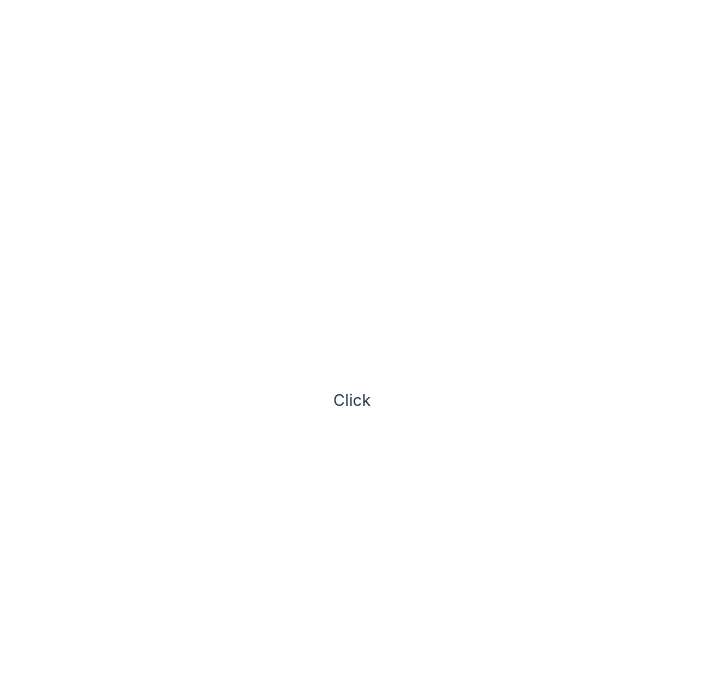
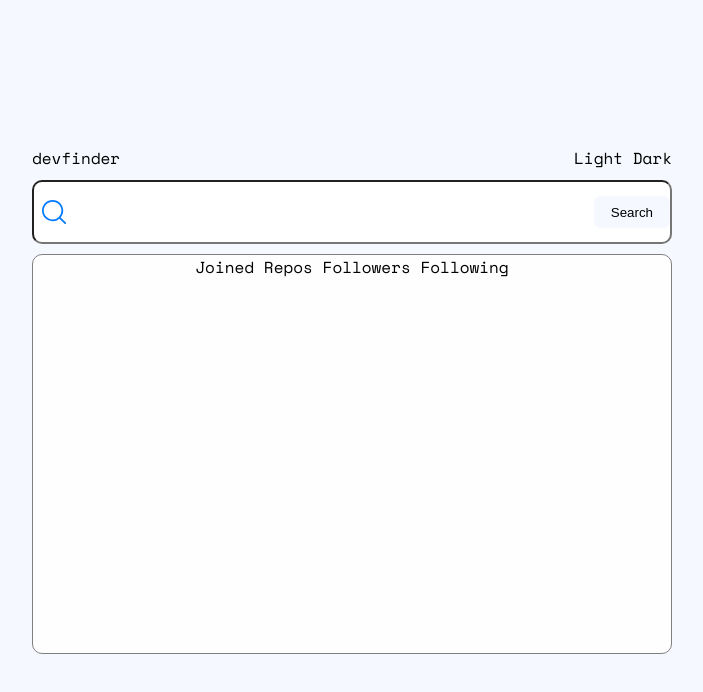
Before and after one commit to unachoza/github-user-search, a React (Vite) app: page / in a window 1280 px wide. Shown: the top 692 px of the page, without its empty margins (288-991 px from the left). Built offline with nearby package versions, Linux system fonts and the light colour scheme.

Commit message:
scaffold app; form component with input styles for icon; card styling

```diff
--- a/src/App.css
+++ b/src/App.css
@@ -18,48 +18,30 @@
 }
 
 #root {
-	max-width: 1280px;
-	margin: 0 auto;
-	padding: 2rem;
-	text-align: center;
+	width: 100vw;
+	display: flex;
+	flex-direction: column;
+	align-items: center;
 }
 
-.space-mono-regular {
-	font-family: "Space Mono", monospace;
-	font-weight: 400;
-	font-style: normal;
+/* ---- Small (Phone) 375px ------ */
+@media only screen and (min-width: 375px) and (max-width: 500px) and (min-height: 844px) and (-webkit-min-device-pixel-ratio: 3) {
+	body {
+		width: 87vw;
+		color: blue;
+	}
 }
 
-.space-mono-bold {
-	font-family: "Space Mono", monospace;
-	font-weight: 700;
-	font-style: normal;
+/* ---- Large (Desktop) 1440px --- */
+body {
+	width: 50%;
 }
-
-h1 {
-	font-family: "Space Mono", monospace;
-	font-weight: 700;
-	font-size: 26px;
-	line-height: 38px;
+.result-container {
+	display: flex;
+	justify-content: center;
 }
-
-h2 {
-	font-family: "Space Mono", monospace;
-	font-weight: 700;
-	font-size: 22px;
-	line-height: 33px;
+nav {
+	display: flex;
+	justify-content: space-between;
+	width: 100%;
 }
-
-h3 {
-	font-family: "Space Mono", monospace;
-	font-weight: 400;
-	font-size: 16px;
-	line-height: 24px;
-}
-
-h4 {
-	font-family: "Space Mono", monospace;
-	font-weight: 400;
-	font-size: 13px;
-	line-height: 20px;
-}
--- a/src/App.tsx
+++ b/src/App.tsx
@@ -1,15 +1,21 @@
-import { useState } from "react";
-import reactLogo from "./assets/react.svg";
-import viteLogo from "/vite.svg";
+import Card from "./Components/Card/Card";
+import Form from "./Components/Form/Form";
 import "./App.css";
 
 function App() {
-	const [count, setCount] = useState(0);
-
 	return (
-		<>
-			<p className="read-the-docs">Click</p>
-		</>
+		<body>
+			<nav>
+				<div className="logo">devfinder</div>
+				<div className="toggle">Light Dark</div>
+			</nav>
+			<Form />
+			{/* <form action="">
+				<input type="text" placeholder="Search GitHub username..." />
+				<button>Search</button>
+			</form> */}
+			<Card />
+		</body>
 	);
 }
 
--- /dev/null
+++ b/src/Components/Card/Card.css
@@ -0,0 +1,9 @@
+.card-container {
+	display: flex;
+	width: 100%;
+	height: 400px;
+	justify-content: center;
+	border: solid grey 1px;
+	border-radius: 10px;
+	background-color: #fefefe;
+}
--- /dev/null
+++ b/src/Components/Card/Card.tsx
@@ -0,0 +1,9 @@
+import "./Card.css";
+
+const Card = () => {
+	return (
+		<div className="card-container"> Joined Repos Followers Following</div>
+	);
+};
+
+export default Card;
--- /dev/null
+++ b/src/Components/Form/Form.css
@@ -0,0 +1,35 @@
+form {
+	display: flex;
+	width: 100%;
+	justify-content: center;
+}
+
+input {
+	width: 100%;
+	height: 8vh;
+	min-height: 50px;
+	background: white;
+	margin: 10px 0px;
+	padding-left: 40px;
+	border-radius: 10px;
+	color: var(--grey-blue);
+}
+
+.container {
+	position: relative;
+}
+
+.icon {
+	position: absolute;
+	top: 50%;
+	left: 10px;
+	transform: translateY(-50%);
+	background: var(--clear);
+}
+
+button {
+	position: absolute;
+	top: 50%;
+	right: 2px;
+	transform: translateY(-50%);
+}
--- /dev/null
+++ b/src/Components/Form/Form.tsx
@@ -0,0 +1,13 @@
+import "./Form.css";
+
+const Form = () => {
+	return (
+		<form className="container">
+			<img className="icon" src="/icon-search.svg" alt="search icon" />
+			<input type="text" />
+			<button>Search</button>
+		</form>
+	);
+};
+
+export default Form;
--- a/src/index.css
+++ b/src/index.css
@@ -1,48 +1,36 @@
+/* color variables */
 :root {
-	font-family: Inter, system-ui, Avenir, Helvetica, Arial, sans-serif;
-	line-height: 1.5;
-	font-weight: 400;
-
-	color-scheme: light dark;
-	color: rgba(255, 255, 255, 0.87);
-	background-color: #242424;
-
-	font-synthesis: none;
-	text-rendering: optimizeLegibility;
-	-webkit-font-smoothing: antialiased;
-	-moz-osx-font-smoothing: grayscale;
+	--bright-blue: #0079ff;
+	--dark-blue: #4b6a9b;
+	--grey-blue: #697c9a;
+	--black-blue: #2b3442;
+	--white-blue: #f6f8ff;
+	--clear: #fefefe;
 }
 
-a {
-	font-weight: 500;
-	color: #646cff;
-	text-decoration: inherit;
+/* Box sizing rules */
+*,
+*::before,
+*::after {
+	box-sizing: border-box;
+	margin: 0;
+	padding: 0;
+	background-color: #f6f8ff;
 }
-a:hover {
-	color: #535bf2;
-}
-
 body {
-	margin: 0;
 	display: flex;
+	flex-direction: column;
+	justify-content: center;
+	flex-wrap: wrap;
 	place-items: center;
-	min-width: 320px;
 	min-height: 100vh;
-}
-
-h1 {
-	font-size: 3.2em;
-	line-height: 1.1;
+	font-family: "Space Mono", monospace;
 }
 
 button {
 	border-radius: 8px;
 	border: 1px solid transparent;
 	padding: 0.6em 1.2em;
-	font-size: 1em;
-	font-weight: 500;
-	font-family: inherit;
-	background-color: #1a1a1a;
 	cursor: pointer;
 	transition: border-color 0.25s;
 }
@@ -53,19 +41,30 @@ button:focus,
 button:focus-visible {
 	outline: 4px auto -webkit-focus-ring-color;
 }
+h1 {
+	font-family: "Space Mono", monospace;
+	font-weight: 700;
+	font-size: 26px;
+	line-height: 38px;
+}
 
-@media (prefers-color-scheme: light) {
-	:root {
-		color: #213547;
-		background-color: #ffffff;
-	}
-	a:hover {
-		color: #747bff;
-	}
-	button {
-		background-color: #f9f9f9;
-	}
+h2 {
+	font-family: "Space Mono", monospace;
+	font-weight: 700;
+	font-size: 22px;
+	line-height: 33px;
 }
-p {
-	display: inline;
+
+h3 {
+	font-family: "Space Mono", monospace;
+	font-weight: 400;
+	font-size: 16px;
+	line-height: 24px;
 }
+
+h4 {
+	font-family: "Space Mono", monospace;
+	font-weight: 400;
+	font-size: 13px;
+	line-height: 20px;
+}
```
Also changed, not shown: public/icon-search.svg (added).
